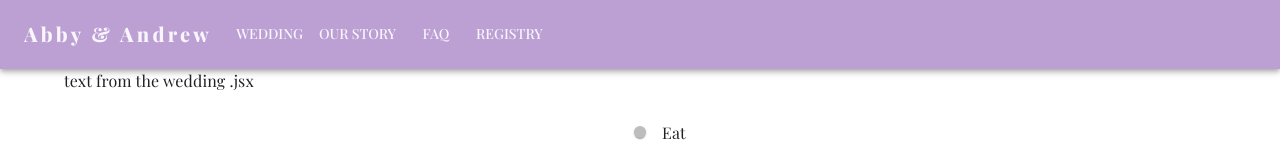
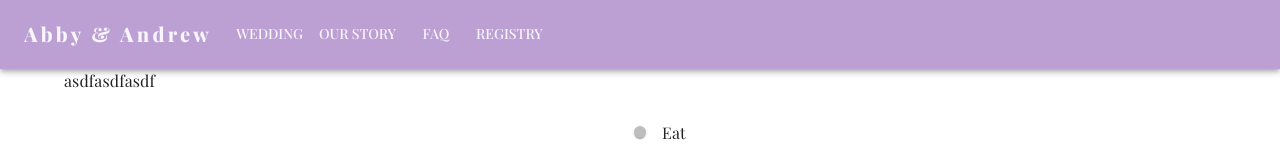
Before and after one commit to abby-pfingsten/wedding, a React (Create React App) app: page / in a window 1280 px wide. Shown: the top 148 px of the page. Built offline with nearby package versions, Linux system fonts and the light colour scheme; a web font is replaced by a local one.

Commit message:
scroll to bottom

```diff
--- a/src/pages/Wedding.jsx
+++ b/src/pages/Wedding.jsx
@@ -1,10 +1,21 @@
+import { GridView } from '@mui/icons-material';
 import Container from '@mui/material/Container';
+import Grid from '@mui/material/Grid';
 import * as React from 'react';
 
 export default function Wedding() {
   return (
     <>
-      <Container id='Wedding'>text from the wedding .jsx </Container>
+      <Container id='Wedding'>
+        <Grid
+          sx={{
+            display: 'flex',
+            flexDirection: 'column',
+          }}
+        >
+          asdfasdfasdf
+        </Grid>
+      </Container>
     </>
   );
 }
```
Also changed, not shown: 1 other file (tests, documents, lock files or other folders).
